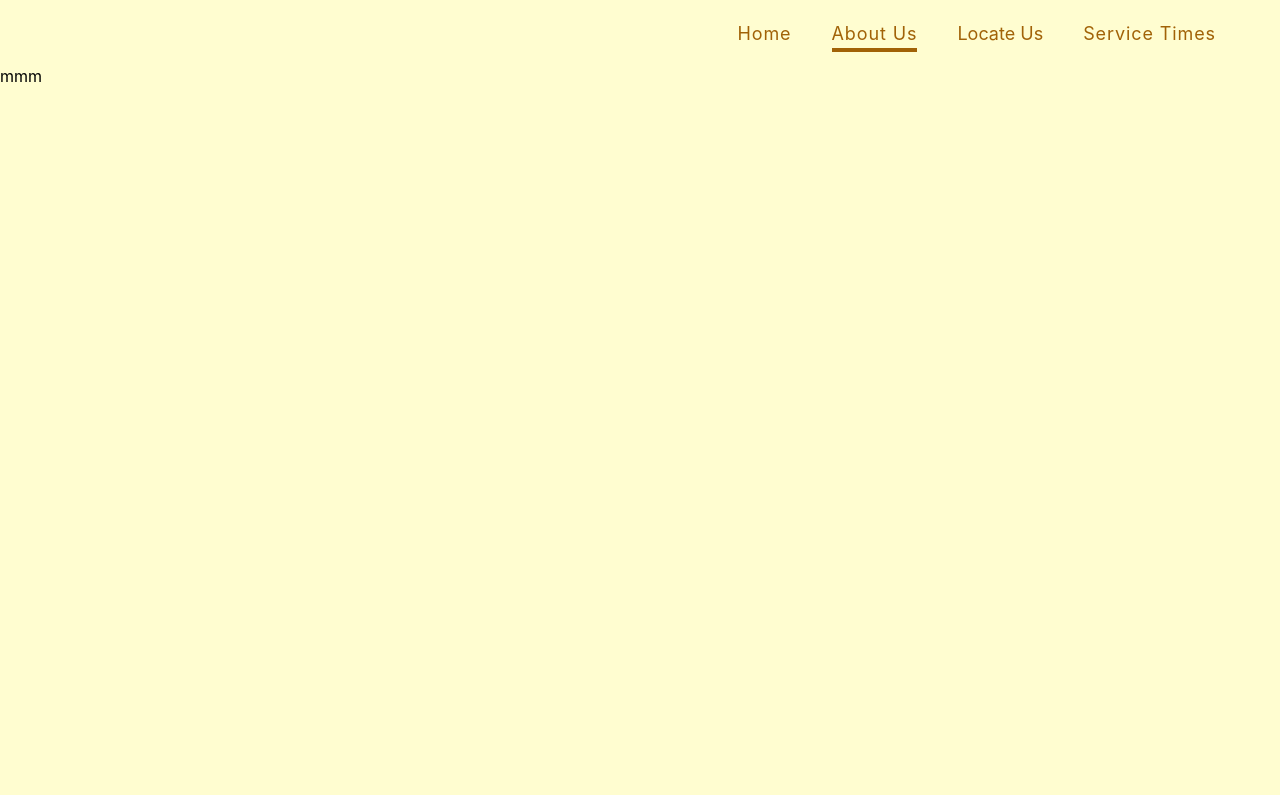
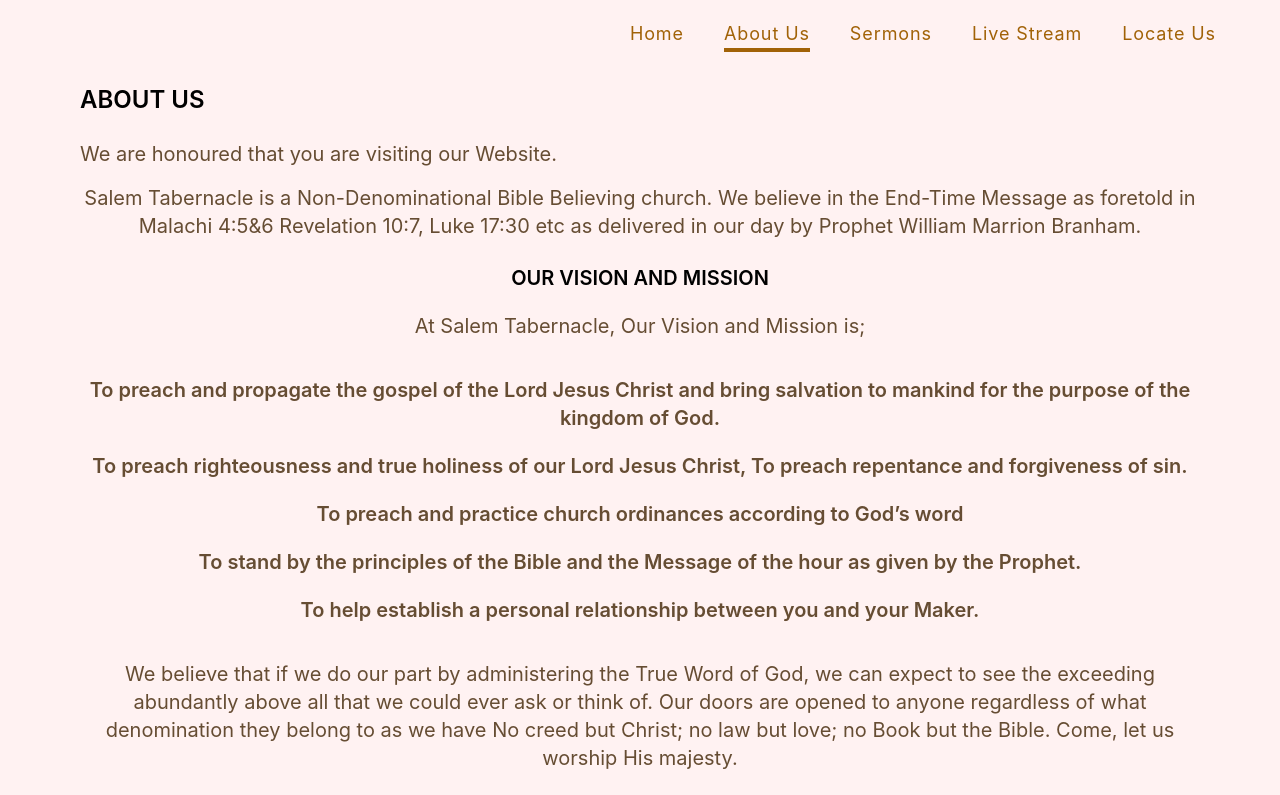
Before and after one commit to George-Olufemi/salem-tabernacle, a React (Create React App) app: page /about-us in a window 1280 px wide. Shown: the top 795 px of the page. Built offline with nearby package versions, Linux system fonts and the light colour scheme.

Commit message:
Finished the About Page save UI Modifications

```diff
--- a/src/App.js
+++ b/src/App.js
@@ -16,7 +16,7 @@
         <Route path="/about-us" element={<About />} />
         <Route path="/sermons" element={<Sermons />} />
         <Route path="/locate-us" element={<LocateUs />} />
-        <Route path="/servicetimes" element={<ServiceTimes />} />
+        <Route path="/livestream" element={<ServiceTimes />} />
         <Route path="/*" element={<NoMatch />} />
       </Routes>
     </BrowserRouter>
--- a/src/NavBars/AboutUsNavbar.jsx
+++ b/src/NavBars/AboutUsNavbar.jsx
@@ -22,8 +22,9 @@
                 <ul className={(open ? 'left-0':'-left-full') + ' md:flex pt-10 absolute md:static hex md:bg-transparent md:z-auto w-full h-full md:w-auto transition-all duration-500'}>
                     <Link to="/"><li className='pr-7 pl-7 pb-3 pt-3 md:pt-0 text-center text-2xl tracking-wider md:border-b-4 hover:text-gray-400 md:hover:border-gray-400 transition-all hover:scale-105'>Home</li></Link>
                     <Link to="/about-us"><li className='pr-7 pl-7 pb-3 pt-3 md:pt-0 text-center text-2xl tracking-wider hover:text-gray-400 md:hover:border-gray-400 transition-all hover:scale-105'>About Us</li></Link>
-                    <Link to="/locate-us"><li className='pr-7 pl-7 pb-3 pt-3 md:pt-0 text-center text-2xl tracking-wider hover:text-gray-400 md:hover:border-gray-400 transition-all hover:scale-105'>Locate Us</li></Link>
-                    <Link to="/servicetimes"><li className='pr-7 pl-7 pb-3 pt-3 md:pt-0 text-center text-2xl tracking-wider hover:text-gray-400 md:hover:border-gray-400 transition-all hover:scale-105'>Service Times</li></Link>
+                    <Link to="/about-us"><li className='pr-7 pl-7 pb-3 pt-3 md:pt-0 text-center text-2xl tracking-wider hover:text-gray-400 md:hover:border-gray-400 transition-all hover:scale-105'>Sermons</li></Link>
+                    <Link to="/locate-us"><li className='pr-7 pl-7 pb-3 pt-3 md:pt-0 text-center text-2xl tracking-wider hover:text-gray-400 md:hover:border-gray-400 transition-all hover:scale-105'>Live Stream</li></Link>
+                    <Link to="/servicetimes"><li className='pr-7 pl-7 pb-3 pt-3 md:pt-0 text-center text-2xl tracking-wider hover:text-gray-400 md:hover:border-gray-400 transition-all hover:scale-105'>Locate Us</li></Link>
                 </ul>
             </div>
         </nav>
@@ -40,10 +41,11 @@
             {/* nav links div */}
             <div className="">
                 <ul className={(open ? 'left-0':'-left-full') + ' md:flex pt-5 absolute md:static md:bg-transparent md:z-auto w-full h-full md:w-auto transition-all duration-300'}>
-                    <Link to="/"><li className='mr-10 pt-3 md:pt-0 text-center text-lg tracking-wider md:hover:border-white transition-all hover:scale-105'>Home</li></Link>
+                    <Link to="/"><li className='mr-10 pt-3 md:pt-0 text-center text-lg tracking-wider transition-all hover:scale-105'>Home</li></Link>
                     <Link to="/about-us"><li className='mr-10 pt-3 md:pt-0 text-center text-lg tracking-wider md:hover:border-yellow-700 transition-all hover:scale-105 md:border-b-4 border-yellow-700'>About Us</li></Link>
-                    <Link to="/locate-us"><li className='mr-10 pb-3 md:pt-0 text-center text-lg tracking-widerrmd:hover:border-white transition-all hover:scale-105'>Locate Us</li></Link>
-                    <Link to="/servicetimes"><li className='mr-16 pt-3 md:pt-0 text-center text-lg tracking-wider md:hover:border-white transition-all hover:scale-105'>Service Times</li></Link>
+                    <Link to="/locate-us"><li className='mr-10 pb-3 md:pt-0 text-center text-lg tracking-wider md:hover:border-white transition-all hover:scale-105'>Sermons</li></Link>
+                    <Link to="/locate-us"><li className='mr-10 pb-3 md:pt-0 text-center text-lg tracking-wider md:hover:border-white transition-all hover:scale-105'>Live Stream</li></Link>
+                    <Link to="/servicetimes"><li className='mr-16 pt-3 md:pt-0 text-center text-lg tracking-wider md:hover:border-white transition-all hover:scale-105'>Locate Us</li></Link>
                 </ul>
             </div>
         </nav>
--- a/src/NavBars/HomeNavbar.jsx
+++ b/src/NavBars/HomeNavbar.jsx
@@ -22,8 +22,8 @@
                     <Link to="/"><li className='pr-7 pl-7 pb-3 pt-3 md:pt-0 text-center text-2xl tracking-wider md:border-b-4 hover:text-gray-400 md:hover:border-gray-400 transition-all hover:scale-105'>Home</li></Link>
                     <Link to="/about-us"><li className='pr-7 pl-7 pb-3 pt-3 md:pt-0 text-center text-2xl tracking-wider hover:text-gray-400 md:hover:border-gray-400 transition-all hover:scale-105'>About Us</li></Link>
                     <Link to="/sermons"><li className='pr-7 pl-7 pb-3 pt-3 md:pt-0 text-center text-2xl tracking-wider hover:text-gray-400 md:hover:border-gray-400 transition-all hover:scale-105'>Sermons</li></Link>
-                    <Link to="/locate-us"><li className='pr-7 pl-7 pb-3 pt-3 md:pt-0 text-center text-2xl tracking-wider hover:text-gray-400 md:hover:border-gray-400 transition-all hover:scale-105'>Locate Us</li></Link>
-                    <Link to="/servicetimes"><li className='pr-7 pl-7 pb-3 pt-3 md:pt-0 text-center text-2xl tracking-wider hover:text-gray-400 md:hover:border-gray-400 transition-all hover:scale-105'>Service Times</li></Link>
+                    <Link to="/livestream"><li className='pr-7 pl-7 pb-3 pt-3 md:pt-0 text-center text-2xl tracking-wider hover:text-gray-400 md:hover:border-gray-400 transition-all hover:scale-105'>Live Stream</li></Link>
+                    <Link to="/locate-us"><li className='pr-7 pl-7 pb-3 pt-3 md:pt-0 text-center text-2xl tracking-wider hover:text-gray-400 md:hover:border-gray-400 transition-all hover:scale-105'>locate Us</li></Link>
                 </ul>
             </div>
         </nav>
@@ -43,7 +43,7 @@
                     <Link to="/"><li className='mr-10 pt-3 md:pt-0 text-center text-lg tracking-wider md:border-b-4 border-white hover:text-white md:hover:border-white transition-all hover:scale-105'>Home</li></Link>
                     <Link to="/about-us"><li className='mr-10 pt-3 md:pt-0 text-center text-lg tracking-wider hover:text-white md:hover:border-white transition-all hover:scale-105'>About Us</li></Link>
                     <Link to="/sermons"><li className='mr-10 pt-3 md:pt-0 text-center text-lg tracking-wider hover:text-white md:hover:border-white transition-all hover:scale-105'>Sermons</li></Link>
-                    <Link to="/servicetimes"><li className='mr-10 pt-3 md:pt-0 text-center text-lg tracking-wider hover:text-white md:hover:border-white transition-all hover:scale-105'>Service Times</li></Link>
+                    <Link to="/livestream"><li className='mr-10 pt-3 md:pt-0 text-center text-lg tracking-wider hover:text-white md:hover:border-white transition-all hover:scale-105'>Live Stream</li></Link>
                     <Link to="/locate-us"><li className='mr-16 pb-3 md:pt-0 text-center text-lg tracking-wider hover:text-white md:hover:border-white transition-all hover:scale-105'>Locate Us</li></Link>
                 </ul>
             </div>
--- a/src/Pages/About.css
+++ b/src/Pages/About.css
@@ -1,3 +1,7 @@
 .about {
-    background-color: #FFFDD0;
+    background-color: #Fff2f2;
 }
+
+h2 {
+    color: #664D33;
+}
--- a/src/Pages/About.jsx
+++ b/src/Pages/About.jsx
@@ -1,13 +1,32 @@
 import React from "react";
 import './About.css';
 import AboutUsNavbar from "../NavBars/AboutUsNavbar";
+import fire from '../fire/pillaroffire.png';
+import Footer from '../components/Footer';
 
 function About() {
     return(
         <React.Fragment>
-            <div className="about h-screen">
+            <div className="about h-auto">
                 <AboutUsNavbar />
-                mmm
+                    <div className="px-5 md:px-20">
+                        <h1 className="font-semibold text-2xl md:text-2xl md:uppercase mt-5 pb-6">About us</h1>
+                        <h2 className="text-xl pb-4">We are honoured that you are visiting our Website.</h2>
+                        <h2 className="text-xl md:text-center">Salem Tabernacle is a Non-Denominational Bible Believing church. We believe in the End-Time Message as foretold in Malachi 4:5&6 Revelation 10:7, Luke 17:30 etc as delivered in our day by Prophet William Marrion Branham.</h2>
+                        <div className="flex justify-center items-center pt-4 md:pt-0 md:hidden">
+                            <img className="rounded" src={fire} alt="Pillar of Fire" />
+                        </div>
+                        <h1 className="text-xl font-semibold text-center pt-6 md:uppercase pb-5">Our Vision and Mission</h1>
+                        <h2 className="text-xl md:text-center pb-9">At Salem Tabernacle, Our Vision and Mission is;</h2>
+                        <h2 className="text-xl font-semibold text-center pb-5">To preach and propagate the gospel of the Lord Jesus Christ and bring salvation to mankind for the purpose of the kingdom of God.</h2>
+                        <h2 className="text-xl font-semibold text-center pb-5">To preach righteousness and true holiness of our Lord Jesus Christ, To preach repentance and forgiveness of sin.</h2>
+                        <h2 className="text-xl font-semibold text-center pb-5">To preach and practice church ordinances according to God’s word</h2>
+                        <h2 className="text-xl font-semibold text-center pb-5">To stand by the principles of the Bible and the Message of the hour as given by the Prophet.</h2>
+                        <h2 className="text-xl font-semibold text-center pb-9">To help establish a personal relationship between you and your Maker.</h2>
+                        <h2 className="text-xl md:text-center pb-5">We believe that if we do our part by administering the True Word of God, we can expect to see the exceeding abundantly above all that we could ever ask or think of. Our doors are opened to anyone regardless of what denomination they belong to as we have No creed but Christ; no law but love; no Book but the Bible. Come, let us worship His majesty. </h2>
+                        <h2 className="text-xl md:text-center pb-5">Please use this site to access the informations regarding our services. Click the menu links for further information about our church. You can also find all our sermons from the 1st of July, 2022 till date on the sermons page. We look forward to hearing from you and answering any questions you might have.<br /> God Bless you.</h2>
+                    </div>
+                <Footer />
             </div>
         </React.Fragment>
     );
--- a/src/Pages/Home.jsx
+++ b/src/Pages/Home.jsx
@@ -66,8 +66,8 @@
                     </div>
                 <div className="text-center py-10">
                     <h1 className="font-semibold text-3xl pb-5">STREAMING PLATFORMS</h1>
-                    <p className="text-lg px-5 text-left block md:hidden">We stream our services via two major Platforms; <b>MixLR</b> and <b>Google Meet</b>. <b>MixLR</b> is used for Audio Streaming while <b>Google Meet</b> is used for Video Streaming. To get more information about our Streaming platforms or if you have any questions on our service Streaming times, Click <a className="text-blue-600 underline" href="https://forms.gle/wybscpa8PJBpWueG8" _target="_blank">here</a>.</p>
-                    <p className="text-lg px-5 text-center hidden md:block">We stream our services via two major Platforms;<br /> <b>MixLR</b> and <b>Google Meet</b>. <b>MixLR</b> is used for<br /> Audio Streaming while <b>Google Meet</b> is used for Video Streaming.<br /> To get more information about our Streaming platforms or<br /> if you have any questions on our service Streaming times, Click<br /> <a className="text-blue-600 underline" href="https://forms.gle/wybscpa8PJBpWueG8" _target="_blank">here</a>.</p>
+                    <p className="text-lg px-5 text-left block md:hidden">We stream our services via two major Platforms; <b>MixLR</b> and <b>Google Meet</b>. <b>MixLR</b> is used for Audio Streaming while <b>Google Meet</b> is used for Video Streaming. To get more information about our Streaming platforms or if you have any questions on our service Streaming times, Click <a className="text-blue-600 underline" href="https://forms.gle/wybscpa8PJBpWueG8" target="_blank">here</a>.</p>
+                    <p className="text-lg px-5 text-center hidden md:block">We stream our services via two major Platforms;<br /> <b>MixLR</b> and <b>Google Meet</b>. <b>MixLR</b> is used for<br /> Audio Streaming while <b>Google Meet</b> is used for Video Streaming.<br /> To get more information about our Streaming platforms or<br /> if you have any questions on our service Streaming times, Click<br /> <a className="text-blue-600 underline" href="https://forms.gle/wybscpa8PJBpWueG8" target="_blank">here</a>.</p>
                 </div>
                 <Footer />
             </div>
```
Also changed, not shown: src/fire/pillaroffire.png (added).
